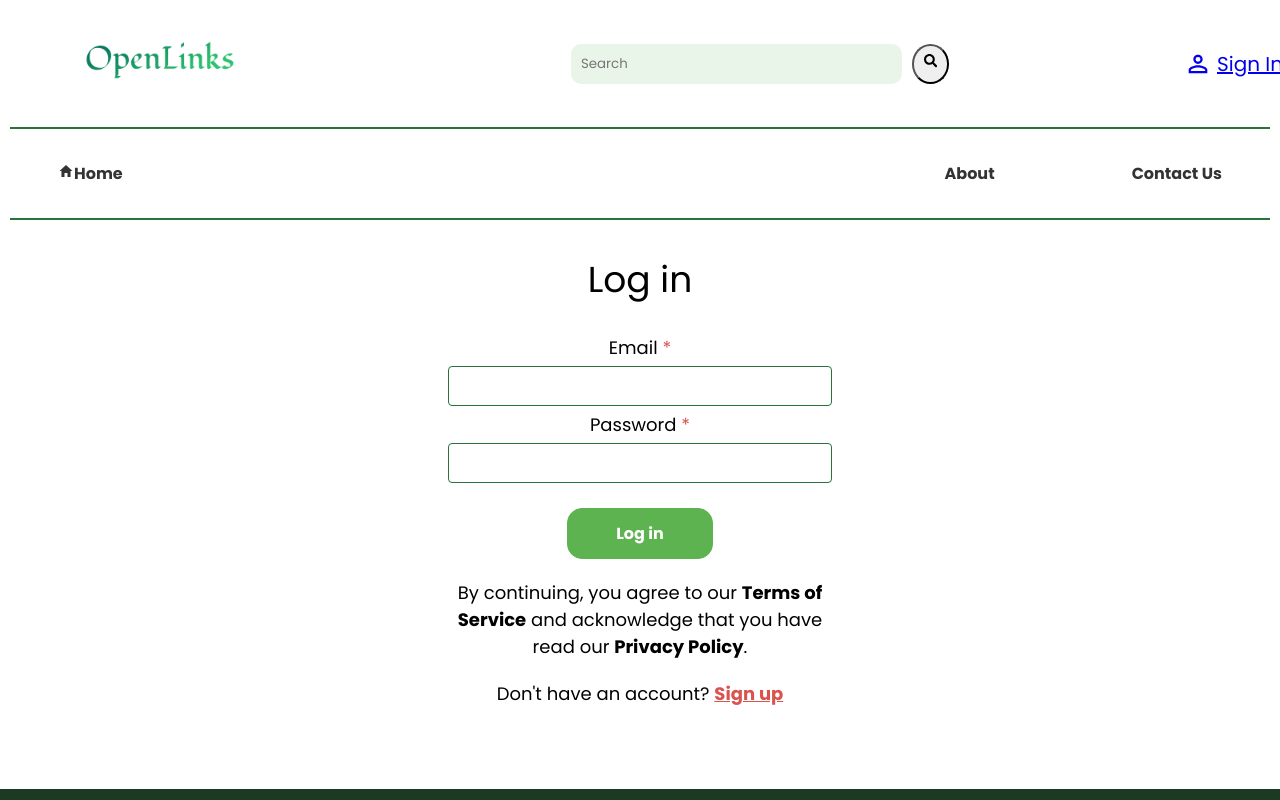
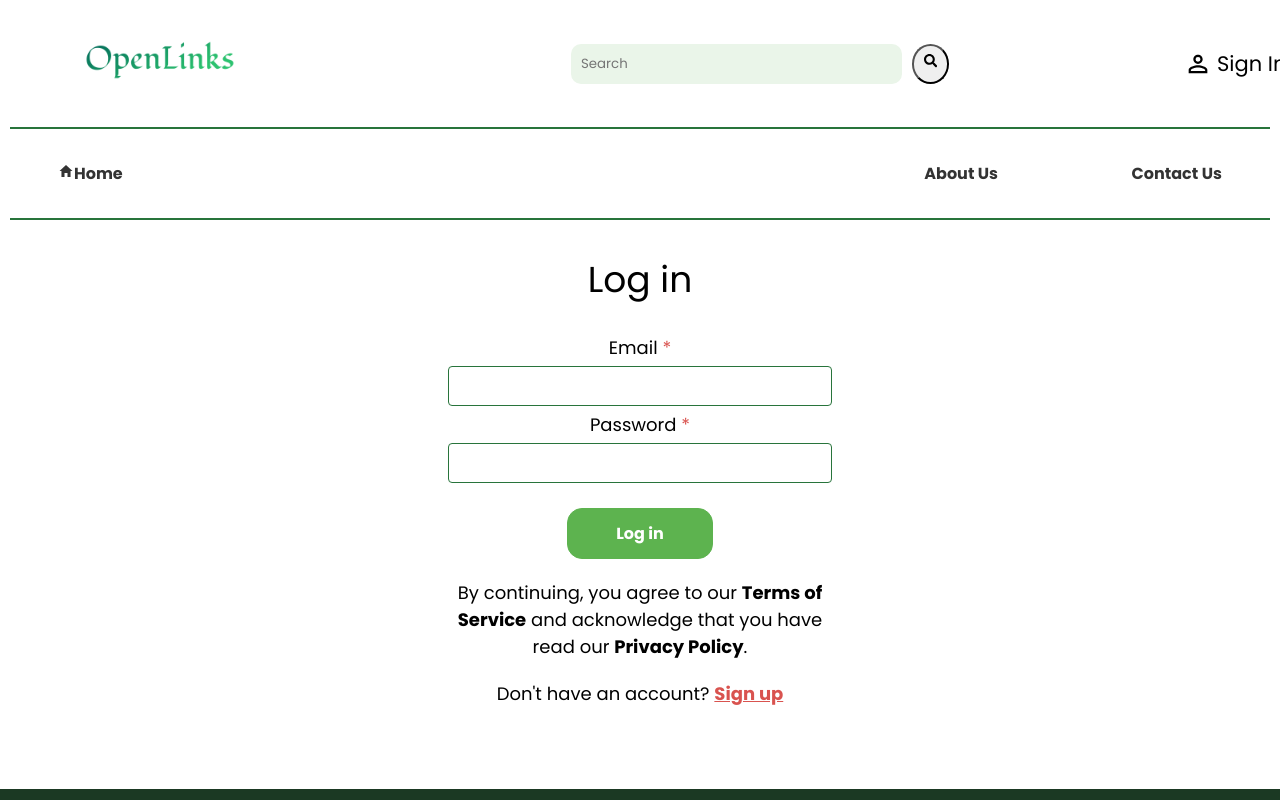
Before and after one commit to Gahbriehel/openlinks, a React (Create React App) app in the folder openlinks/: page /login in a window 1280 px wide. Shown: the top 800 px of the page. Built offline with nearby package versions, Linux system fonts and the light colour scheme.

Commit message:
feat: updated navigation components for improved accessibility and styling

```diff
--- a/openlinks/src/components/nav.css
+++ b/openlinks/src/components/nav.css
@@ -84,10 +84,6 @@
     color: var(--primary-accent);
 }
 
-/* .cart_btn button span {
-    color: var(--tertiary-accent);
-} */
-
 .nav_top_right {
     display: flex;
     align-items: center;
@@ -95,7 +91,8 @@
     width: 30%;
 }
 
-.nav_top_right .cart_btn .cart_link {
+.nav_top_right .cart_btn .cart_link,
+.nav_top_right .account .cart_link {
     text-decoration: none;
 }
 
@@ -106,8 +103,8 @@
     background-color: var(--nav-bg-color);
     cursor: pointer;
     transition: 0.5s;
-    color: var(--light-text);
     display: flex;
+    font-size: 21px;
     align-items: center;
 }
 
--- a/openlinks/src/components/nav.js
+++ b/openlinks/src/components/nav.js
@@ -23,7 +23,7 @@ const Nav = () => {
                     </div>
                     <div className='nav_top_right'>
                         <div className='account'>
-                            <Link to='/signup'><button><MdPersonOutline className='account_icon' /> Sign In</button></Link>
+                            <Link to='/signup' className='cart_link'><button><MdPersonOutline className='account_icon' /> Sign In</button></Link>
                         </div>
                         <div className='cart_btn'>
                             <Link to='/cart' className='cart_link'><button><MdOutlineShoppingCart className='cart_icon' /> Cart {cartData.number > 0 && <span><sup>({cartData.number})</sup></span>}</button></Link>
--- a/openlinks/src/components/navBottom.js
+++ b/openlinks/src/components/navBottom.js
@@ -18,7 +18,7 @@ const NavBottom = () => {
         <li><Link to='/price_range' className='link disabled-link'><ImPriceTags /> Price Range  <RiArrowDropDownLine /></Link></li>
         <li><Link to='/specific' className='link disabled-link'><MdFilterAlt /> Specific  <RiArrowDropDownLine /></Link></li>
         <li><Link to='/sale' className='link disabled-link'><IoMdPricetag /> SALE</Link></li>
-        <li><Link to='/about' className={currentPage === '/about' ? 'link link-active' : 'link'}>About</Link></li>
+        <li><Link to='/about' className={currentPage === '/about' ? 'link link-active' : 'link'}>About Us</Link></li>
         <li><Link to='/contact' className={currentPage === '/contact' ? 'link link-active' : 'link'}>Contact Us</Link></li>
       </ul>
     </div>
```
